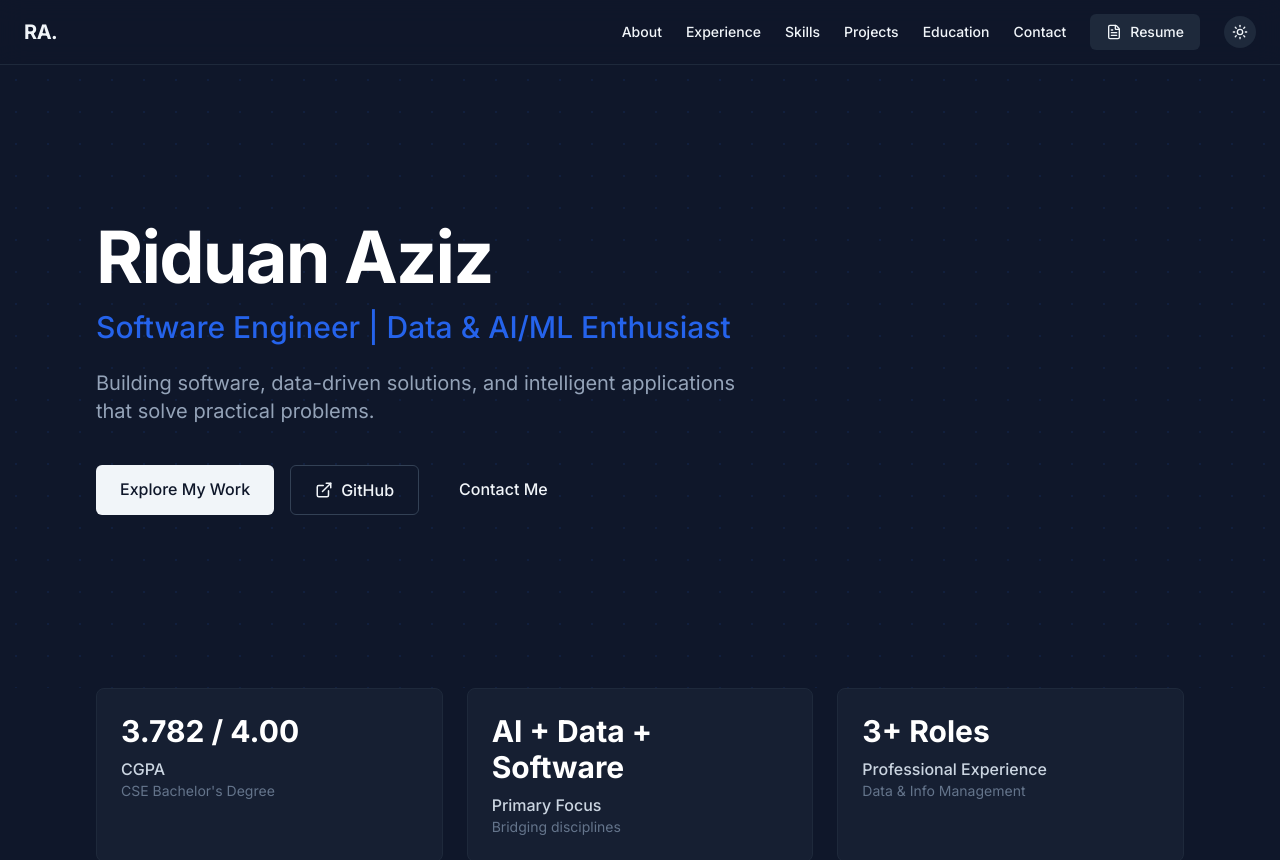
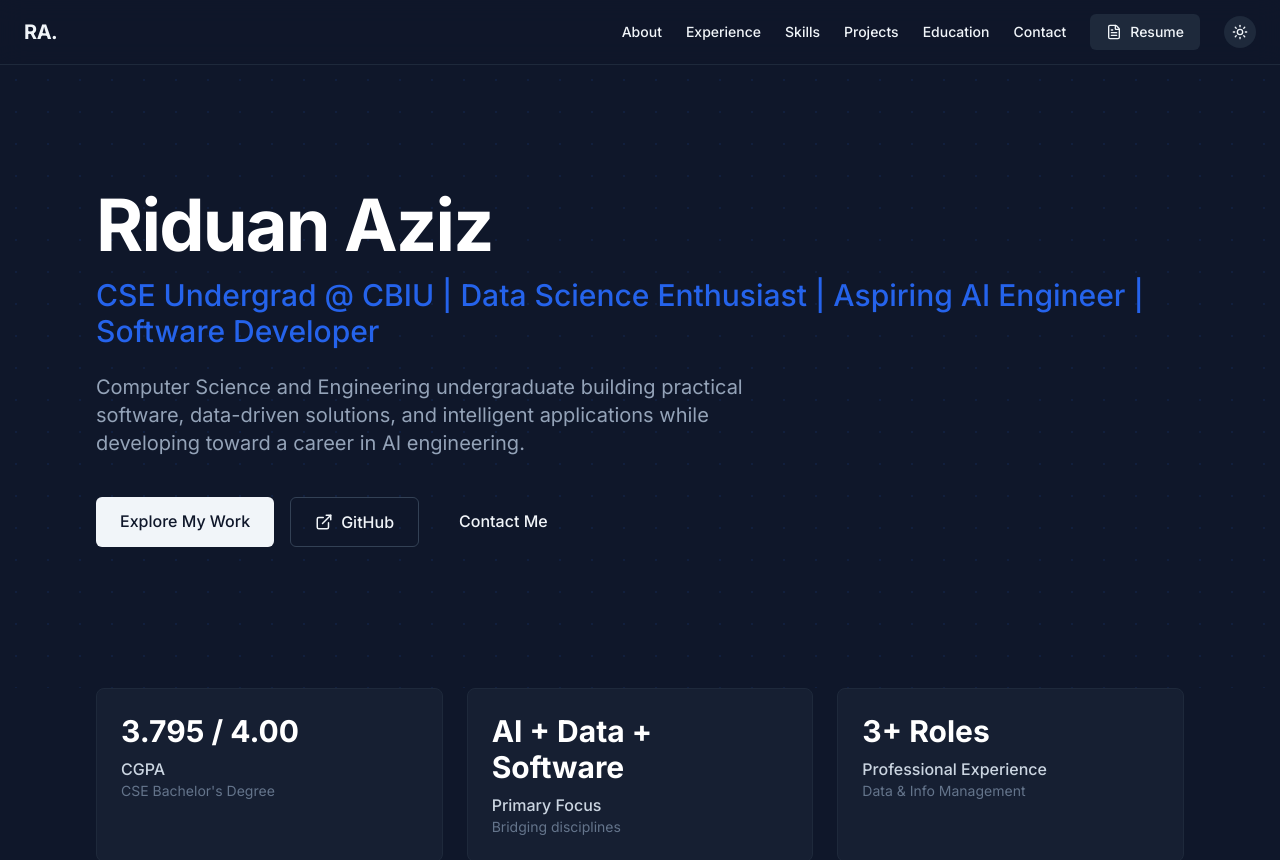
Before and after one commit to RiduanAziz/RiduanAziz.github.io, a React (Vite) app: page / in a window 1280 px wide. Shown: the top 860 px of the page. Built offline with nearby package versions, Linux system fonts and the light colour scheme.

Commit message:
Enhanced

```diff
--- a/src/data/portfolioData.js
+++ b/src/data/portfolioData.js
@@ -1,7 +1,7 @@
 export const professionalInfo = {
   name: "Riduan Aziz",
-  headline: "Software Engineer | Data & AI/ML Enthusiast",
-  subheadline: "Building software, data-driven solutions, and intelligent applications that solve practical problems.",
+  headline: "CSE Undergrad @ CBIU | Data Science Enthusiast | Aspiring AI Engineer | Software Developer",
+  subheadline: "Computer Science and Engineering undergraduate building practical software, data-driven solutions, and intelligent applications while developing toward a career in AI engineering.",
   about: `Riduan Aziz is a Computer Science and Engineering professional with experience spanning data management, field data collection, reporting, database-related work, software development, analytics, and emerging AI/ML technologies. His background combines practical experience in data-driven humanitarian operations with technical development in Python, databases, application development, and machine learning. He is particularly interested in building technology that transforms data into useful information, intelligent systems, and practical software solutions.`,
   contacts: {
     email: "riduan.aziz46@gmail.com",
@@ -11,7 +11,7 @@ export const professionalInfo = {
 };
 
 export const metrics = [
-  { label: "CGPA", value: "3.782 / 4.00", sub: "CSE Bachelor's Degree" },
+  { label: "CGPA", value: "3.795 / 4.00", sub: "CSE Bachelor's Degree" },
   { label: "Primary Focus", value: "AI + Data + Software", sub: "Bridging disciplines" },
   { label: "Professional Experience", value: "3+ Roles", sub: "Data & Info Management" }
 ];
@@ -118,7 +118,7 @@ export const concepts = [
 ];
 
 export const education = [
-  { degree: "B.Sc. in Computer Science and Engineering", institution: "Cox's Bazar International University (CBIU)", details: "CGPA: 3.782 / 4.00 | Expected Graduation: Sept 2026 | Completed 7th Semester" },
+  { degree: "B.Sc. in Computer Science and Engineering", institution: "Cox's Bazar International University (CBIU)", details: "CGPA: 3.795 / 4.00 | Expected Graduation: Sept 2026 | Completed 152/160 Credits" },
   { degree: "Higher Secondary Certificate (Science)", institution: "Cox's Bazar Government College", details: "GPA: 3.42 / 5.00 | 2018" },
   { degree: "Secondary School Certificate (Science)", institution: "Ukhiya Government High School", details: "GPA: 5.00 / 5.00 | 2016" }
 ];
```
